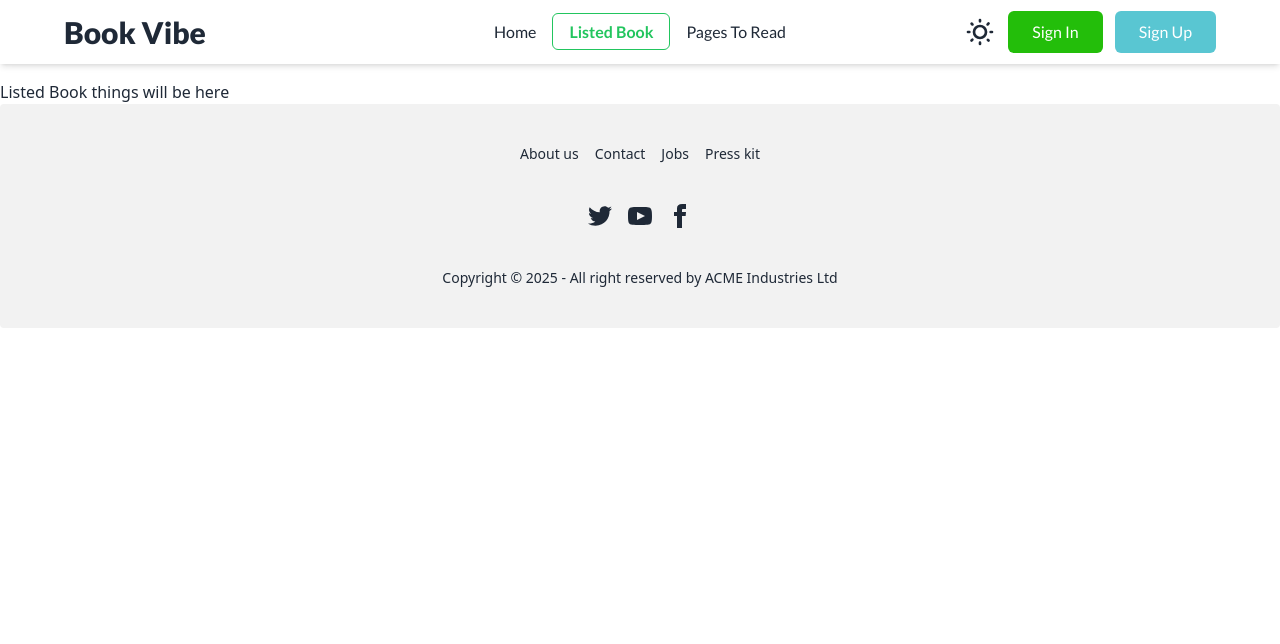
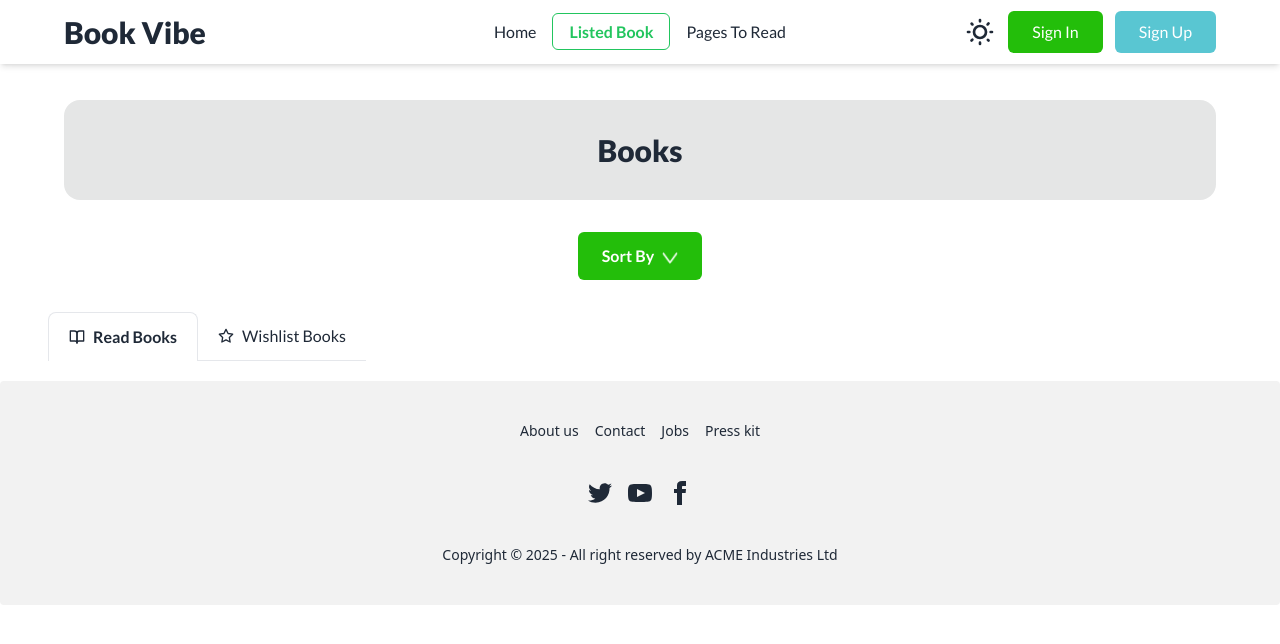
Before and after one commit to Soykot-dev/Book-Vibe, a React (Vite) app: page /listed-book in a window 1280 px wide. Shown: the top 644 px of the page. Built offline with nearby package versions, Linux system fonts and the light colour scheme.

Commit message:
add tab switch functionality in listed book page

```diff
--- a/src/Pages/ListedBook/ListedBook.jsx
+++ b/src/Pages/ListedBook/ListedBook.jsx
@@ -1,7 +1,40 @@
+import { Link } from 'react-router-dom';
+import dropdownPng from '../../assets/dropdown.png'
+import { useState } from 'react';
 const ListedBook = () => {
+    const [tabIdx, setTabIdx] = useState(0);
+    const handleTabIdx = (idx) => {
+        setTabIdx(idx);
+    }
     return (
-        <div>
-            Listed Book things will be here
+        <div className="mx-16 my-5 font-lato">
+            <div className="bg-base-300 py-8 rounded-2xl">
+                <h2 className="text-3xl font-extrabold text-center">Books</h2>
+            </div>
+            <div className="flex justify-center my-7">
+                <div className="dropdown dropdown-end">
+                    <div tabIndex={0} role="button" className="flex items-center justify-center gap-2 bg-[#23BE0A] text-white px-6 py-3 rounded-md font-semibold m-1"><span>Sort By</span> <img className='w-4 h-3 mt-1' src={dropdownPng} alt="" /></div>
+                    <ul tabIndex={0} className="dropdown-content menu bg-base-100 rounded-box z-[1] w-52 p-2 shadow">
+                        <li><a>Item 1</a></li>
+                        <li><a>Item 2</a></li>
+                    </ul>
+                </div>
+            </div>
+            <div className="flex items-center -mx-4 overflow-x-auto overflow-y-hidden sm:justify-left flex-nowrap">
+                <Link onClick={() => handleTabIdx(0)} className={`flex items-center flex-shrink-0 px-5 py-3 space-x-2 ${tabIdx === 0 ? 'border border-b-0 rounded-t-lg font-semibold' : 'border-b'}`}>
+                    <svg xmlns="http://www.w3.org/2000/svg" viewBox="0 0 24 24" fill="none" stroke="currentColor" strokeWidth="2" strokeLinecap="round" strokeLinejoin="round" className="w-4 h-4">
+                        <path d="M2 3h6a4 4 0 0 1 4 4v14a3 3 0 0 0-3-3H2z"></path>
+                        <path d="M22 3h-6a4 4 0 0 0-4 4v14a3 3 0 0 1 3-3h7z"></path>
+                    </svg>
+                    <span>Read Books</span>
+                </Link>
+                <Link onClick={() => handleTabIdx(1)} className={`flex items-center flex-shrink-0 px-5 py-3 space-x-2 ${tabIdx === 1 ? 'border border-b-0 rounded-t-lg font-semibold' : 'border-b'}`}>
+                    <svg xmlns="http://www.w3.org/2000/svg" viewBox="0 0 24 24" fill="none" stroke="currentColor" strokeWidth="2" strokeLinecap="round" strokeLinejoin="round" className="w-4 h-4">
+                        <polygon points="12 2 15.09 8.26 22 9.27 17 14.14 18.18 21.02 12 17.77 5.82 21.02 7 14.14 2 9.27 8.91 8.26 12 2"></polygon>
+                    </svg>
+                    <span>Wishlist Books</span>
+                </Link>
+            </div>
         </div>
     );
 };
```
Also changed, not shown: src/Utilities/localStorage.js (added), src/assets/dropdown.png (added).
